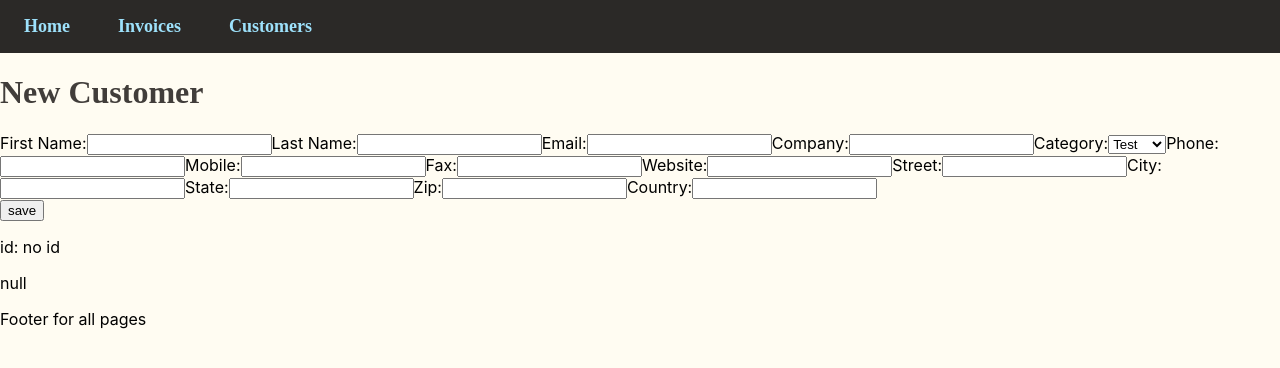
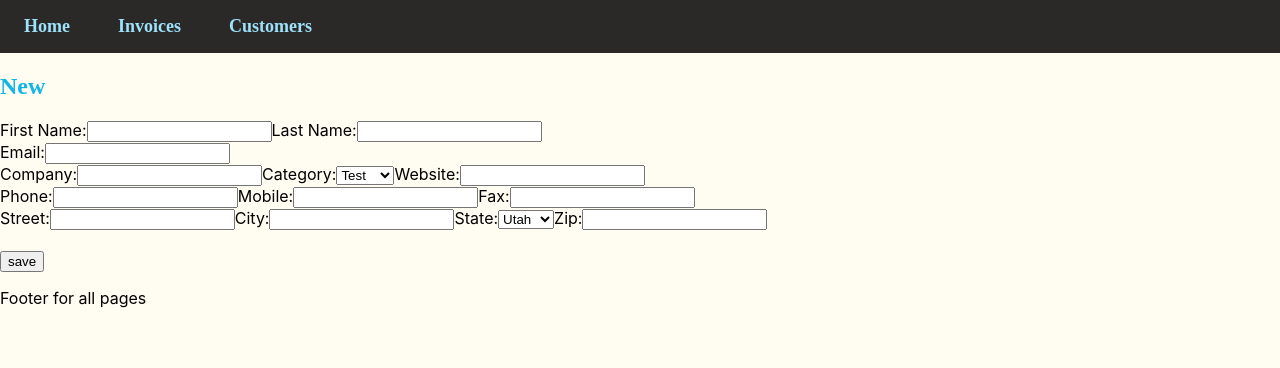
Before and after one commit to jessicasnguyen/fcf_tracking_management, a React (Create React App) app in the folder client/: page /customers/new in a window 1280 px wide. Shown: the top 368 px of the page. Built offline with nearby package versions, Linux system fonts and the light colour scheme; no server answers; a web font is replaced by a local one.

Commit message:
adjusted customer form

```diff
--- a/client/src/App.css
+++ b/client/src/App.css
@@ -119,8 +119,8 @@ h4 {
   font-family: inherit;
   font-size: 1.1rem;
   border-radius: 1.5rem;
-  padding: .5rem 1rem .5rem 1rem;
-  margin: 1.5rem 0rem 1.5rem 0rem;
+  padding: .5rem 1.5rem .5rem 1.5rem;
+  margin: 1.6rem 0rem 1.6rem 0rem;
 }
 
 .delete-btn {
@@ -130,6 +130,6 @@ h4 {
   font-family: inherit;
   font-size: 1.1rem;
   border-radius: 1.5rem;
-  padding: .5rem 1rem .5rem 1rem;
-  margin: 1.5rem 0rem 1.5rem 0rem;
+  padding: .5rem 1.5rem .5rem 1.5rem;
+  margin: 1.6rem 0rem 1.6rem 0rem;
 }
--- a/client/src/invoice/forms/CustomerForm.js
+++ b/client/src/invoice/forms/CustomerForm.js
@@ -108,8 +108,11 @@ const CustomerForm = (props) => {
   return (
     <div>
       <form onSubmit={handleSubmit}>
-        <h1>{props.id ? 'Edit' : 'New'} Customer</h1>
+        <h2>
+          {props.id ? 'Edit' : 'New'} {props.first_name} {props.last_name}
+        </h2>
 
+        <div>
           <label>
             First Name:
             <input
@@ -129,7 +132,9 @@ const CustomerForm = (props) => {
               }}
             />
           </label>
+        </div>
 
+        <div>
           <label>
             Email:
             <input
@@ -139,7 +144,9 @@ const CustomerForm = (props) => {
               }}
             />
           </label>
+        </div>
 
+        <div>
           <label>
             Company:
             <input
@@ -164,6 +171,18 @@ const CustomerForm = (props) => {
             </select>
           </label>
 
+          <label>
+            Website:
+            <input
+              value={website}
+              onChange={(e) => {
+                setWebsite(e.target.value)
+              }}
+            />
+          </label>
+        </div>
+
+        <div>
           <label>
             Phone:
             <input
@@ -193,17 +212,9 @@ const CustomerForm = (props) => {
               }}
             />
           </label>
+        </div>
 
-        <label>
-          Website:
-          <input
-            value={website}
-            onChange={(e) => {
-              setWebsite(e.target.value)
-            }}
-          />
-        </label>
-
+        <div>
           <label>
             Street:
             <input
@@ -226,12 +237,15 @@ const CustomerForm = (props) => {
 
           <label>
             State:
-          <input
+            <select
               value={state}
               onChange={(e) => {
                 setState(e.target.value)
               }}
-          />
+            >
+              <option>Utah</option>
+              <option>Idaho</option>
+            </select>
           </label>
 
           <label>
@@ -244,7 +258,7 @@ const CustomerForm = (props) => {
             />
           </label>
 
-        <label>
+          {/* <label>
             Country:
             <input
               value={country}
@@ -252,13 +266,13 @@ const CustomerForm = (props) => {
                 setCountry(e.target.value)
               }}
             />
-        </label>
+          </label> */}
+        </div>
 
         <br />
         <button>{props.id ? 'update' : 'save'}</button>
       </form>
-      <p>id: {props.id ? props.id : 'no id'}</p>
-      <p>{JSON.stringify(location.state)}</p>
+      {/* <p>id: {props.id ? props.id : 'no id'}</p> */}
     </div>
   )
 }
--- a/client/src/invoice/pages/CustomerShow.js
+++ b/client/src/invoice/pages/CustomerShow.js
@@ -58,6 +58,7 @@ const CustomerShow = () => {
         >
           Delete
         </button>
+      </div>
       <div>
         {showEditForm && (
           <CustomerForm
@@ -66,7 +67,6 @@ const CustomerShow = () => {
             setShowEditForm={setShowEditForm}
           />
         )}
-        </div>
       </div>
       <p>Email: {customer.email}</p>
       <p>Company: {customer.company}</p>
```
Lines whose indentation alone changed are shown as unchanged.
